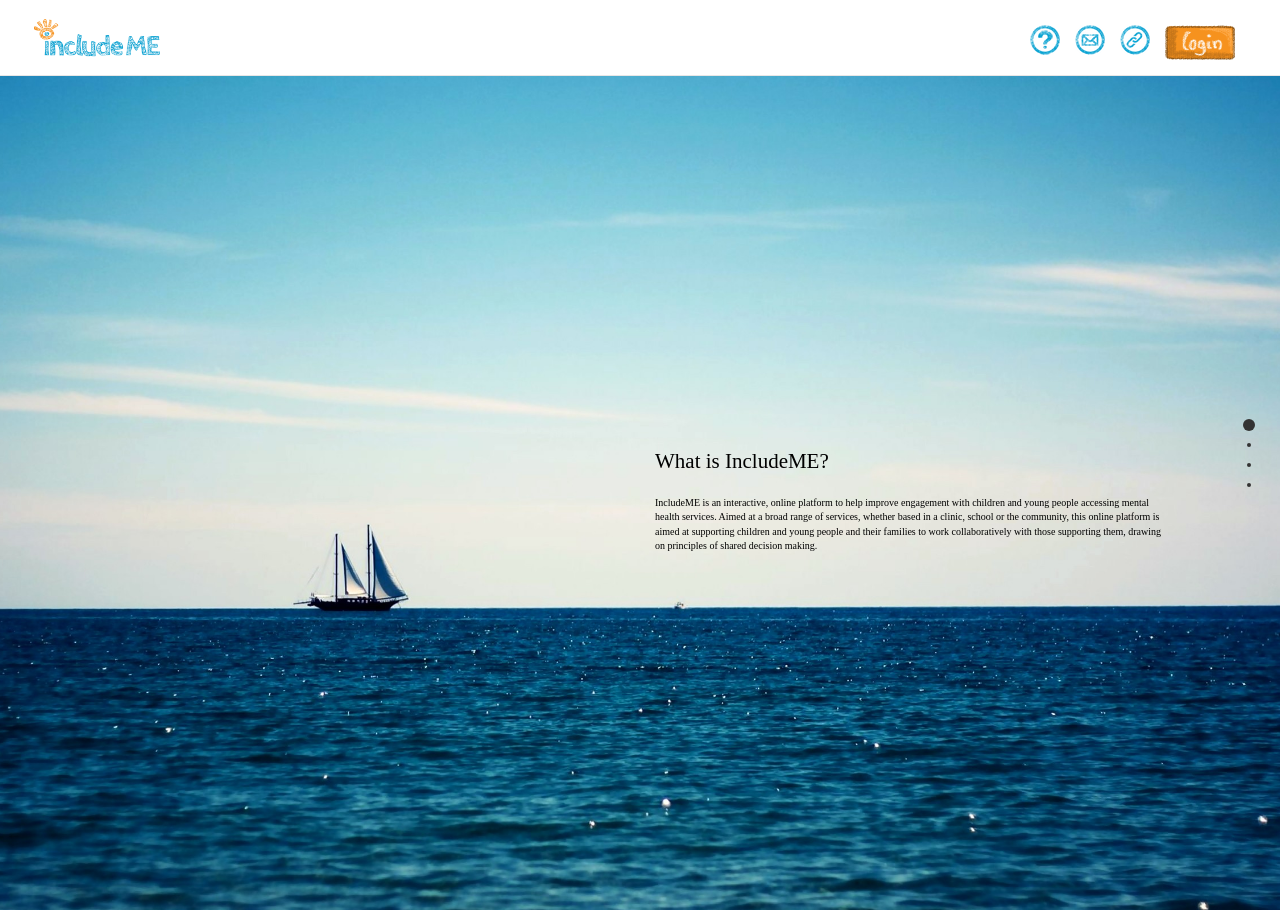
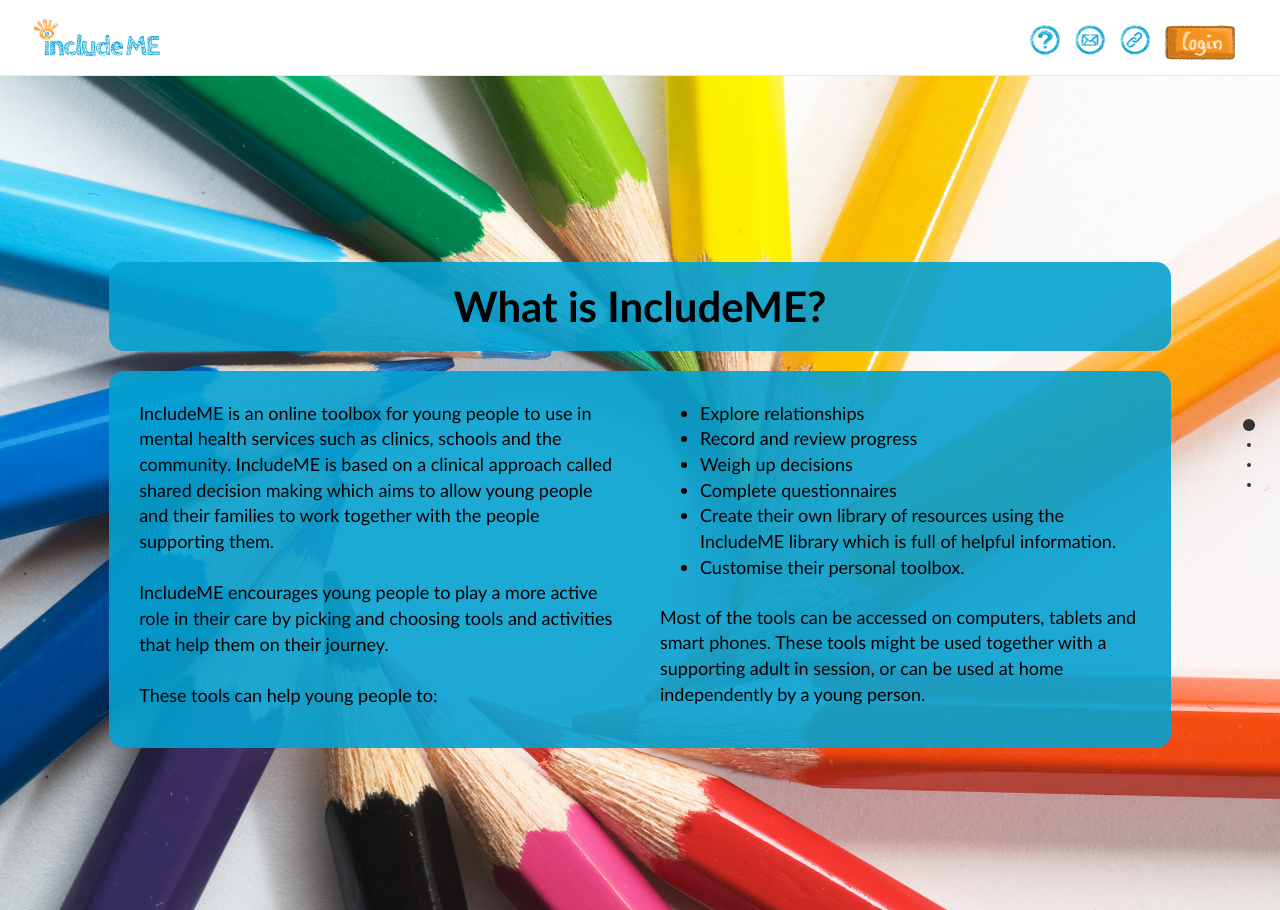
Before and after one commit to cazminah/GC02IncludeMEWebsite, a PHP site: page /index.html in a window 1280 px wide. Run offline with PHP 8.4, Linux system fonts and the light colour scheme.

Commit message:
Some Changes to 1st Section

```diff
--- a/Website/css/design.css
+++ b/Website/css/design.css
@@ -1,4 +1,3 @@
-
 /*///////////////////////////// testimonials override ////////////////////// */
 .cd-testimonials-wrapper{
 	background-color: orange;
@@ -110,7 +109,6 @@
 }
 
 /* ////////////////////////// end of bootstrap override ///////////////// */
-/* ////////////////////////// end of bootstrap override ///////////////// */
 .slick-prev{
 	left: -35px;
 }
@@ -171,13 +169,69 @@ div#myNavbar.navbar-collapse.collapse {
 }
 /* ///////////////////////// End of Login button ///////////////////////////// */
 
+* {
+	font-family: "Calibri";
+}
+
+.lead {
+	font-size: 36px;
+	font-weight: bold;
+}
+
+.list {
+	font-size: 18px;
+}
+
+p {
+	font-size: 18px;
+}
+
+@media screen and (max-width: 768px) {
+    .list {
+	    font-size: 14px;
+    }
+
+    p {
+    	font-size: 14px;
+    }
+}
+
+
 #second-page {
-	background-image: url("../images/ocean.jpg");
+	background-image: url("../images/ColouredPencils.jpg");
 	background-position: center;
 	background-repeat: no-repeat;
 	background-size: cover;
+}
 
+#second-header {
+    border: 15px solid rgba(5,161,209,0.9);
+    -webkit-background-clip: padding-box; /* for Safari */
+    background-clip: padding-box; /* for IE9+, Firefox 4+, Opera, Chrome */
+	border-radius: 15px;
+	background-color: rgba(5,161,209,0.9);
+
+	font-weight: bold;
+	font-size: 42px;
+	text-align: center;
 }
+
+#second-text {
+/*  border: 40px solid rgb(246,146,30); */
+    border: 30px solid rgba(5,161,209,0.9);
+    -webkit-background-clip: padding-box; /* for Safari */
+    background-clip: padding-box; /* for IE9+, Firefox 4+, Opera, Chrome */
+	border-radius: 15px;
+	background-color: rgba(5,161,209,0.9);
+
+	-webkit-column-count: 2; /* Chrome, Safari, Opera */
+    -moz-column-count: 2; /* Firefox */
+    column-count: 2;
+    -webkit-column-gap: 40px; /* Chrome, Safari, Opera */
+    -moz-column-gap: 40px; /* Firefox */
+    column-gap: 40px;
+}
+
 #third-page {
 	background-image: url("../images/mountain.jpg");
 	background-position: center;
--- a/Website/index.html
+++ b/Website/index.html
@@ -71,9 +71,24 @@
 			<!-- //////////////////////////////////// ABOUT PAGE -->
 			<section id="second-page" class="section">
 				<div class="row">
-					<div class="col-sm-5 col-sm-offset-6 col-xs-10 col-xs-offset-1">
-						<header class="lead">What is IncludeME?</header>
-						<p>IncludeME is an interactive, online platform to help improve engagement with children and young people accessing mental health services. Aimed at a broad range of services, whether based in a clinic, school or the community, this online platform is aimed at supporting children and young people and their families to work collaboratively with those supporting them, drawing on principles of shared decision making.</p>
+					<div class="col-sm-10 col-sm-offset-1 col-xs-10 col-xs-offset-1">
+						<header class="lead" id="second-header">What is IncludeME?</header>
+						<div id="second-text">
+							<p>IncludeME is an online toolbox for young people to use in mental health services such as clinics, schools and the community. IncludeME is based on a clinical approach called shared decision making which aims to allow young people and their families to work together with the people supporting them.<br>
+							<br>IncludeME encourages young people to play a more active role in their care by picking and choosing tools and activities that help them on their journey.<br>
+							<br>These tools can help young people to:</p>
+							<ul class="list">
+								<li>Explore relationships</li>
+								<li>Record and review progress</li>
+								<li>Weigh up decisions</li>
+								<li>Complete questionnaires</li>
+								<li>Create their own library of resources using the IncludeME library which is full of helpful information.</li>
+								<li>Customise their personal toolbox.</li>
+							</ul>
+							<br>
+							<p>Most of the tools can be accessed on computers, tablets and smart phones. These tools might be used together with a supporting adult in session, or can be used at home independently by a young person.
+							</p>
+						</div>
 					</div>
 					<!-- <div class="col-sm-1"></div> -->
 				</div>
@@ -82,7 +97,7 @@
 			<section id="third-page" class="section">
 				<div class="row">
 					<div class="col-sm-5 col-sm-offset-4 col-xs-8 col-xs-offset-2">
-						<header class="lead">Why use IncludeME:</header>
+						<header class="lead">Why Use IncludeME?</header>
 					</div>
 				</div>
 				<div class="row">
```
Also changed, not shown: Website/images/ColouredPencils.jpg (added), 1 other file.
